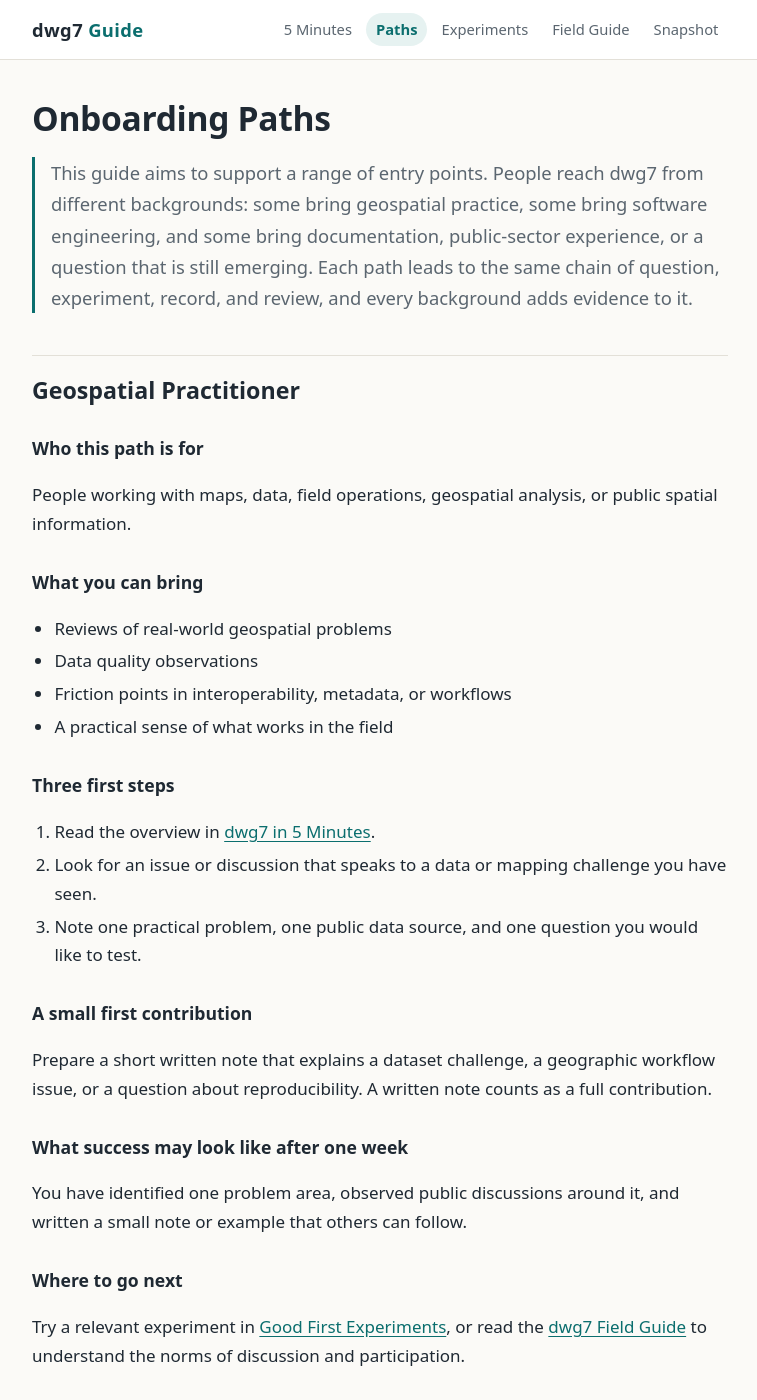
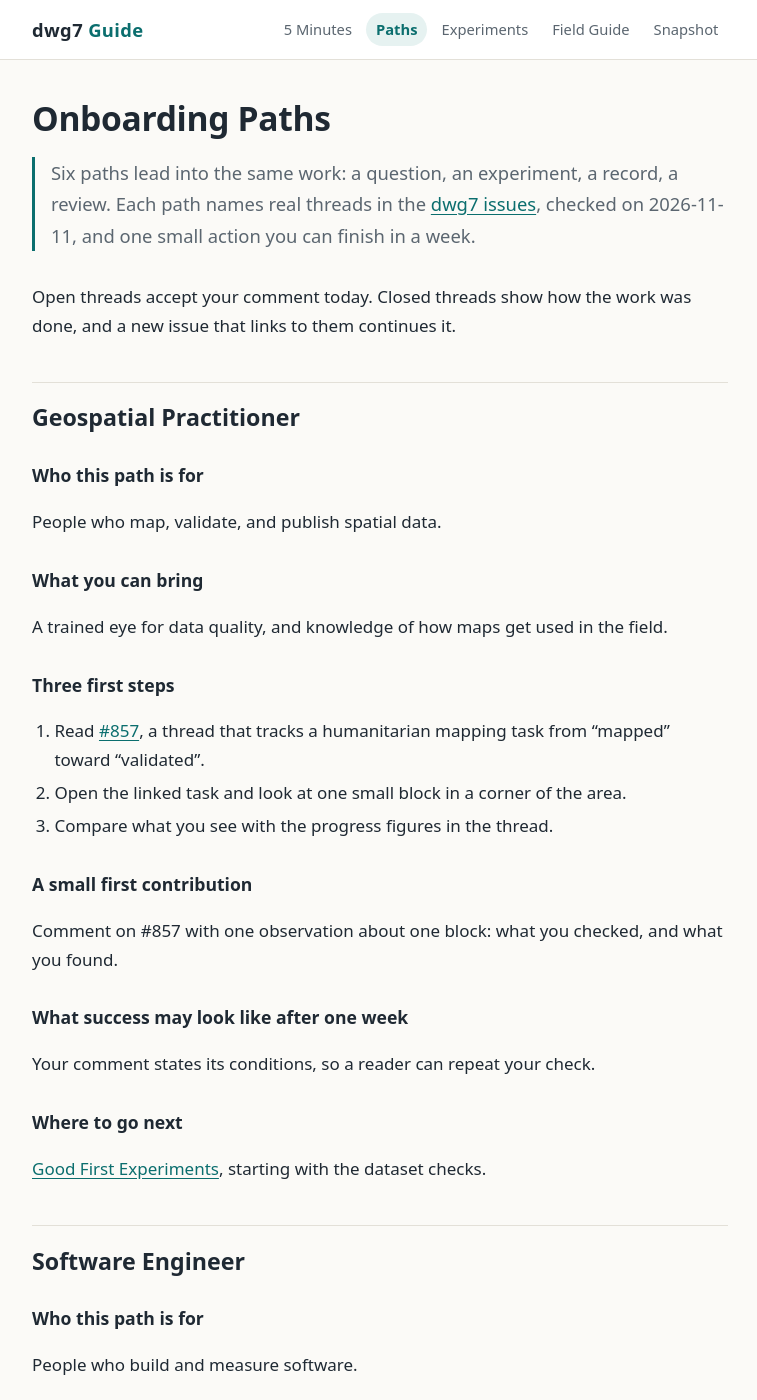
Before and after one commit to dwg7/guide, a Jekyll site: the page built from docs/onboarding-paths.md, in a window 1280 px wide and 1400 px high. Shown: the whole window, without its empty margins (260-1017 px from the left). Built offline with Jekyll 4.4.1, drawn with Linux system fonts in a browser that asks for light colours; some of the changed text lies outside the part shown.

Commit message:
Rewrite onboarding paths around real dwg7 threads
Co-Authored-By: Claude Sonnet 5.5 <noreply@anthropic.com>
Claude-Session: https://claude.ai/code/session_01SYTTDVn5h7avdPb4MGvQEv

```diff
--- a/docs/onboarding-paths.md
+++ b/docs/onboarding-paths.md
@@ -4,192 +4,176 @@ title: Onboarding Paths
 
 # Onboarding Paths
 
-This guide aims to support a range of entry points. People reach dwg7 from different backgrounds: some bring geospatial practice, some bring software engineering, and some bring documentation, public-sector experience, or a question that is still emerging. Each path leads to the same chain of question, experiment, record, and review, and every background adds evidence to it.
+Six paths lead into the same work: a question, an experiment, a record, a review. Each path names real threads in the [dwg7 issues](https://github.com/UNopenGIS/7/issues), checked on 2026-11-11, and one small action you can finish in a week.
+
+Open threads accept your comment today. Closed threads show how the work was done, and a new issue that links to them continues it.
 
 ## Geospatial Practitioner
 
 ### Who this path is for
 
-People working with maps, data, field operations, geospatial analysis, or public spatial information.
+People who map, validate, and publish spatial data.
 
 ### What you can bring
 
-- Reviews of real-world geospatial problems
-- Data quality observations
-- Friction points in interoperability, metadata, or workflows
-- A practical sense of what works in the field
+A trained eye for data quality, and knowledge of how maps get used in the field.
 
 ### Three first steps
 
-1. Read the overview in [dwg7 in 5 Minutes](dwg7-in-5-minutes.md).
-2. Look for an issue or discussion that speaks to a data or mapping challenge you have seen.
-3. Note one practical problem, one public data source, and one question you would like to test.
+1. Read [#857](https://github.com/UNopenGIS/7/issues/857), a thread that tracks a humanitarian mapping task from "mapped" toward "validated".
+2. Open the linked task and look at one small block in a corner of the area.
+3. Compare what you see with the progress figures in the thread.
 
 ### A small first contribution
 
-Prepare a short written note that explains a dataset challenge, a geographic workflow issue, or a question about reproducibility. A written note counts as a full contribution.
+Comment on #857 with one observation about one block: what you checked, and what you found.
 
 ### What success may look like after one week
 
-You have identified one problem area, observed public discussions around it, and written a small note or example that others can follow.
+Your comment states its conditions, so a reader can repeat your check.
 
 ### Where to go next
 
-Try a relevant experiment in [Good First Experiments](good-first-experiments.md), or read the [dwg7 Field Guide](field-guide.md) to understand the norms of discussion and participation.
+[Good First Experiments](good-first-experiments.md), starting with the dataset checks.
 
 ## Software Engineer
 
 ### Who this path is for
 
-People building tools, APIs, data processing pipelines, or open-source prototypes connected to geospatial work.
+People who build and measure software.
 
 ### What you can bring
 
-- Reproducible examples
-- Validation scripts
-- Interface or tooling feedback
-- Practical observations about complexity and interoperability
+Reproducible measurements and the habit of stating test conditions.
 
 ### Three first steps
 
-1. Read the worked example in [dwg7 in 5 Minutes](dwg7-in-5-minutes.md) (a Raspberry Pi benchmark thread) and note which of its steps you could repeat.
-2. Search public repositories and issue discussions for a problem that can be explored with a small reproducible test.
-3. Start from one narrow question: what is the smallest reliable proof of a problem or solution?
+1. Read [#1003](https://github.com/UNopenGIS/7/issues/1003), which compares two map servers on a Raspberry Pi.
+2. Read the open item at the end of the thread: measurements on a Raspberry Pi 3 with 1 GB of memory.
+3. Read [#642](https://github.com/UNopenGIS/7/issues/642) to see a second experiment, a local tile cache, with its code.
 
 ### A small first contribution
 
-Create or improve a reproducible example, a documentation snippet, or a small validation script that can be reviewed by others.
+Repeat one measurement from #1003 or #642 on your own machine. Post the hardware, the versions, the data, and the numbers.
 
 ### What success may look like after one week
 
-You have completed one small technical probe and shared a record of what worked, what failed, and what you learned.
+Your result sits next to the original, and a reader can compare the two.
 
 ### Where to go next
 
-Look at the experiments in [Good First Experiments](good-first-experiments.md) and then review the norms in [dwg7 Field Guide](field-guide.md).
+The tile cache and range-request experiments in [Good First Experiments](good-first-experiments.md).
 
 ## AI Builder
 
 ### Who this path is for
 
-People using AI for reasoning, summarization, translation, analysis, experimentation, or tooling.
+People who build with language models, search, and agents.
 
 ### What you can bring
 
-- Prompt design and comparative testing
-- Practical evaluations of tool outputs
-- Documentation of assumptions and limits
-- Attention to verification and bias
+Evaluation habits: a fixed task, a recorded input, a checked output.
 
 ### Three first steps
 
-1. Define one concrete task where AI assistance could help in a geospatial or public-interest context.
-2. Test it with a narrow, observable objective rather than a broad claim.
-3. Record the input, output, and the limits of the result.
+1. Read [#936](https://github.com/UNopenGIS/7/issues/936). It records a design decision as an ADR and then reports each step of the build.
+2. Try the semantic search described in [#1014](https://github.com/UNopenGIS/7/issues/1014) with a question from your own work.
+3. Write down the question, the result, and your judgment of it.
 
 ### A small first contribution
 
-Write a short note comparing two approaches, or document how an AI-assisted workflow was checked for correctness and usefulness.
+Comment on #1014 with three queries, what came back, and whether it answered the question.
 
 ### What success may look like after one week
 
-You have one tested workflow or example that shows where AI helps and where it needs human checks in a transparent and reviewable way.
+Your comment separates what the system returned from what you verified.
 
 ### Where to go next
 
-Read the guidance on AI-assisted work in [dwg7 Field Guide](field-guide.md) and then review the experiments in [Good First Experiments](good-first-experiments.md).
+The [Field Guide](field-guide.md) entry on AI-assisted work.
 
 ## International and Public-Sector Practitioner
 
 ### Who this path is for
 
-People working in government, multilateral settings, humanitarian environments, public service, or cross-border coordination.
+People in governments, international organisations, and public programmes.
 
 ### What you can bring
 
-- Knowledge of operational constraints and data realities
-- Clear descriptions of user needs
-- Experience with public accountability and interoperability
-- Questions that matter in practice
+The operational question, the real constraint, and the sense of what a decision needs.
 
 ### Three first steps
 
-1. Identify the operational question that matters most to your work.
-2. Read the overview and field guide to understand the discussion culture.
-3. Look for an existing public note or discussion that addresses a comparable challenge.
+1. Read [#575](https://github.com/UNopenGIS/7/issues/575), which prepares one computer for each participant of an international training course.
+2. Read [#254](https://github.com/UNopenGIS/7/issues/254), a first conversation with a mission's GIS staff, from scheduling to minutes.
+3. Read [#976](https://github.com/UNopenGIS/7/issues/976), the open thread for the 2026 training lectures.
 
 ### A small first contribution
 
-Write a brief field note, a use-case summary, or a question for public review that clarifies the operational need using information cleared for publication.
+Write one operational question in general terms, using information your institution has cleared for publication. Post it as an issue or a comment.
 
 ### What success may look like after one week
 
-You have reframed one practical problem in a way that can be discussed with technical peers and documented for future review.
+A technical contributor can read your question and propose an experiment.
 
 ### Where to go next
 
-Read the responsibility entries in the [dwg7 Field Guide](field-guide.md), then try an experiment from [Good First Experiments](good-first-experiments.md).
+The responsibility entries in the [Field Guide](field-guide.md).
 
 ## Student or Researcher
 
 ### Who this path is for
 
-Students, researchers, educators, and early-career professionals exploring geospatial topics or collaborative public work.
+People who learn by framing a question and testing it.
 
 ### What you can bring
 
-- Fresh perspectives
-- Structured questions
-- Documentation and comparison skills
-- Careful observation and a willingness to test assumptions
+Structured questions, literature, and time to read closely.
 
 ### Three first steps
 
-1. Read one orientation piece and one field-guide section.
-2. Pick one small research question that can be explored with public data or a reproducible example.
-3. Write down the question, method, and what you observed.
+1. Read [#361](https://github.com/UNopenGIS/7/issues/361), which builds global elevation tiles from published recipes.
+2. Read [#740](https://github.com/UNopenGIS/7/issues/740), an open question about converting national coordinate-transformation parameters into open formats.
+3. Choose one claim in either thread that you can check with public data.
 
 ### A small first contribution
 
-Share a short experiment log, literature note, or reproducible workflow that others can inspect.
+Post a short log: the claim, your method, and what you observed.
 
 ### What success may look like after one week
 
-You have a documented, reviewable example that shows how the question was framed, explored, and interpreted.
+Another reader can repeat your method from the log.
 
 ### Where to go next
 
-Move into [Good First Experiments](good-first-experiments.md) for practical examples, then return to the field guide for culture and norms.
+[Good First Experiments](good-first-experiments.md), then the Field Guide on disagreement and error.
 
 ## Documentation, Data, or Community Contributor
 
 ### Who this path is for
 
-People whose main tools are words and data, who can contribute through writing, curation, data checking, translation, or observing and summarizing public work.
+People who write, curate, translate, and connect.
 
 ### What you can bring
 
-- Clarity in writing
-- Data curation and validation
-- Pattern recognition in public discussions
-- Good documentation habits
+Clear prose, careful data handling, and attention to what readers need.
 
 ### Three first steps
 
-1. Review one document in the guide and identify the audience question it answers.
-2. Look for a place where clarity, terminology, or structure could improve understanding.
-3. Draft a short improvement or explanation and share it as a comment on a related issue in the [dwg7 issues](https://github.com/UNopenGIS/7/issues).
+1. Read the latest weekly meetup issue, for example [#1027](https://github.com/UNopenGIS/7/issues/1027). Presenters post written updates there.
+2. Choose one update and write two English sentences that summarise it for a reader who joined late.
+3. Follow its links to the thread it comes from.
 
 ### A small first contribution
 
-Improve a sentence, add a missing example, clarify terminology, or summarize a discussion in a more accessible way.
+Post your English summary as a comment on the meetup issue, with the link to the source thread.
 
 ### What success may look like after one week
 
-A reader can understand the topic more easily, and one small improvement has been made in a way that is visible to others.
+A reader who never saw the original update can state what was tried and what remains open.
 
 ### Where to go next
 
-Review [Monthly Snapshot](monthly-snapshot.md) to see how public work is translated for outsiders, and then consider one small improvement in the guide itself.
+[Monthly Snapshot](monthly-snapshot.md), which turns threads into short records.
 
 [Back to index](index.md)
```
